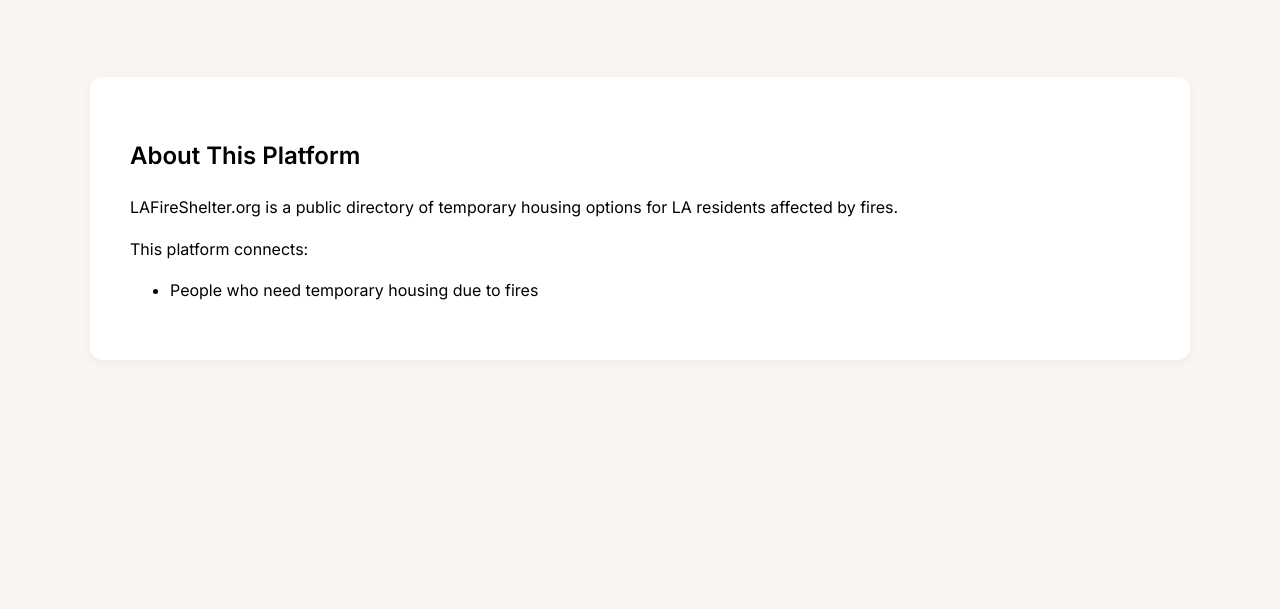
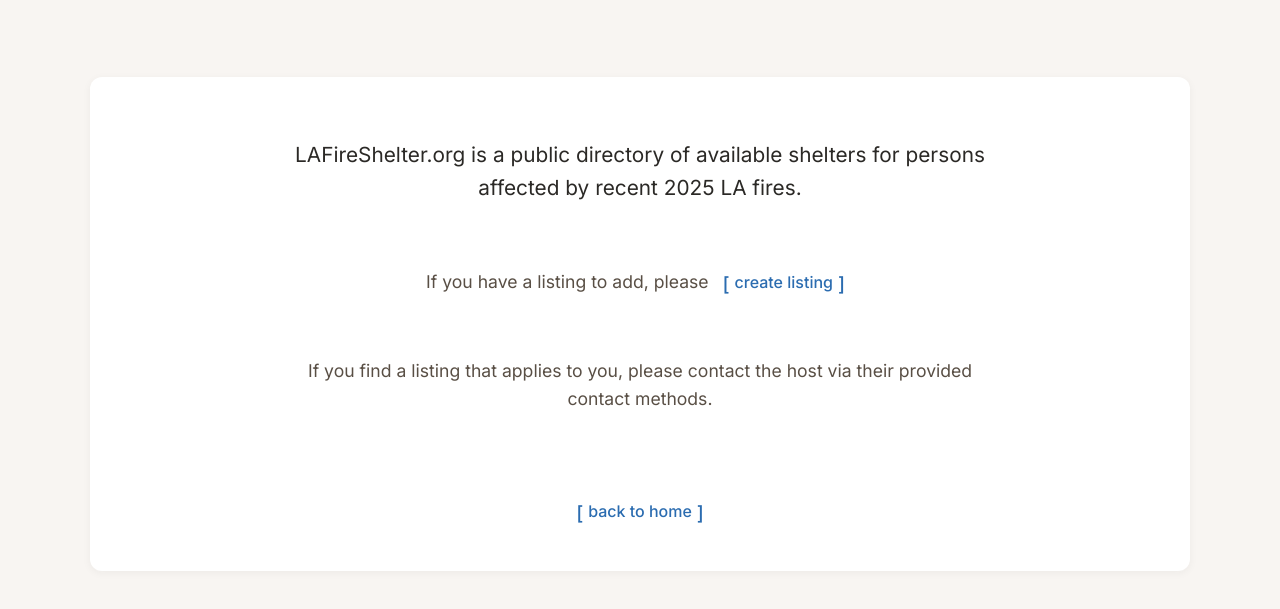
Before and after one commit to rajat1299/la-shelter, a website: page frontend/how-it-works.html in a window 1280 px wide. Shown: the part 191-800 px from the top of the page. Drawn offline with Linux system fonts and the light colour scheme.

```diff
--- a/frontend/how-it-works.html
+++ b/frontend/how-it-works.html
@@ -30,13 +30,18 @@
         </div>
 
         <div class="content-card">
-            <div class="how-it-works-section">
-                <h2>About This Platform</h2>
-                <p>LAFireShelter.org is a public directory of temporary housing options for LA residents affected by fires.</p>
-                <p>This platform connects:</p>
-                <ul>
-                    <li>People who need temporary housing due to fires</li>
-                </ul>
+            <div class="simple-content">
+                <p class="lead-text">LAFireShelter.org is a public directory of available shelters for persons affected by recent 2025 LA fires.</p>
+
+                <div class="action-steps">
+                    <p>If you have a listing to add, please <a href="create-listing.html" class="btn-bracket">create listing</a></p>
+
+                    <p>If you find a listing that applies to you, please contact the host via their provided contact methods.</p>
+                </div>
+
+                <div class="back-link">
+                    <a href="index.html" class="btn-bracket">back to home</a>
+                </div>
             </div>
         </div>
     </div>
```
